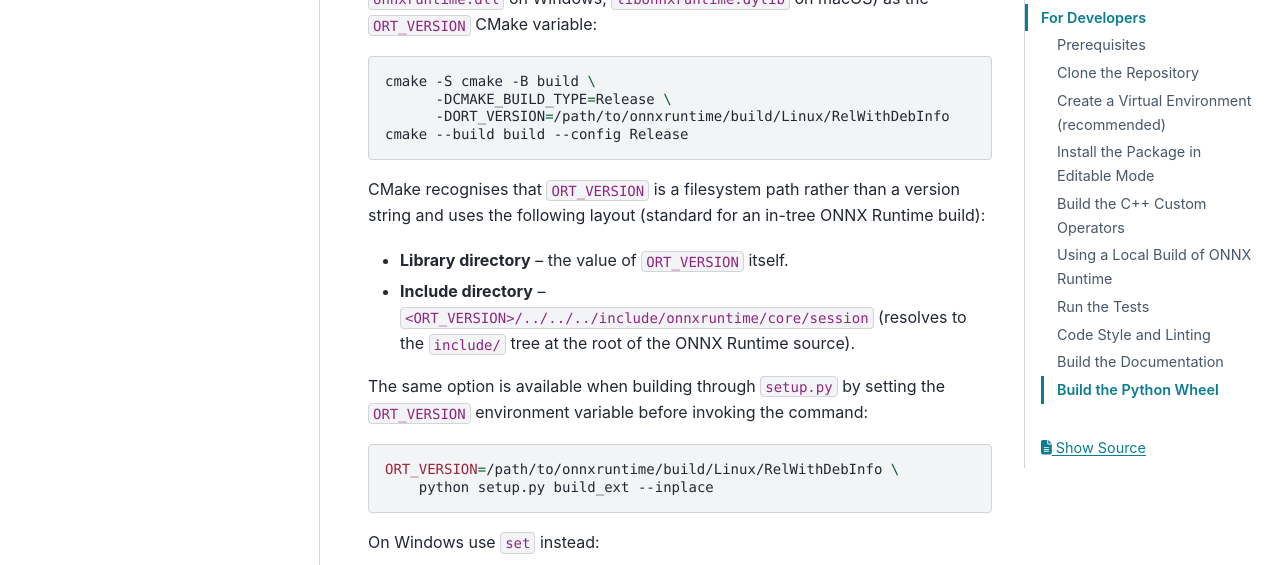
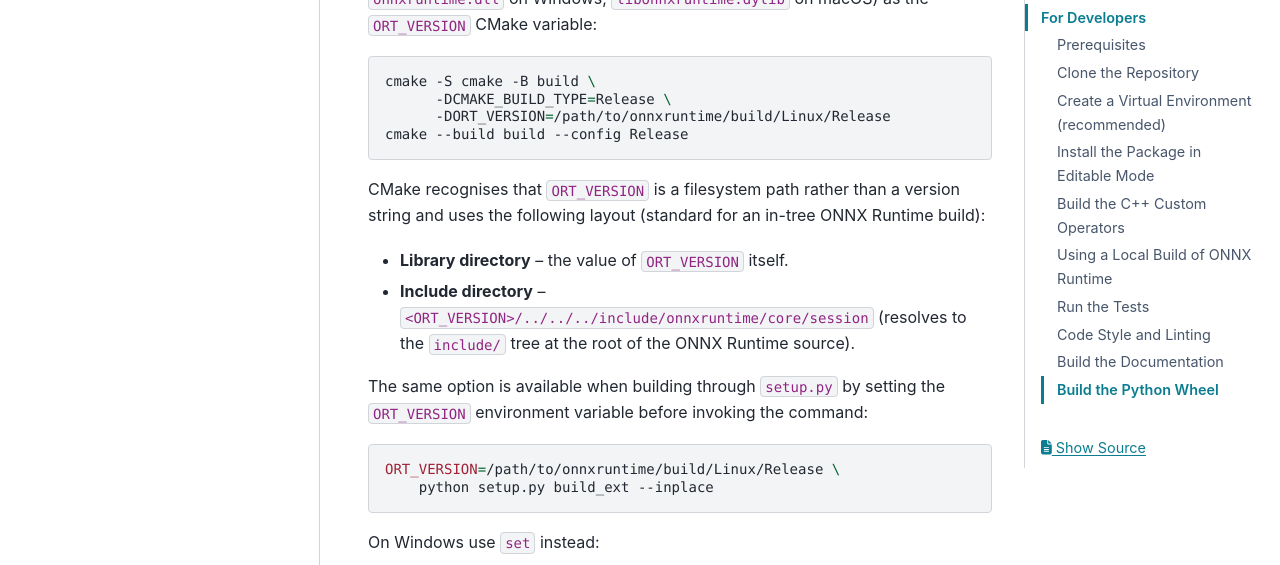
Before and after one commit to xadupre/yet-another-onnxruntime-extensions, a Sphinx documentation site: the page built from docs/getting_started.rst, in a window 1280 px wide and 900 px high, scrolled down 3168 px. Shown: the part 152-717 px from the top of the window. Built offline with Sphinx 7.4.7 and the PyData theme 0.15.4, drawn with Linux system fonts in a browser that asks for light colours; pages that are not in the unit, such as notebooks, are missing from menus.

Commit message:
docs: use Release instead of RelWithDebInfo in getting_started examples
Agent-Logs-Url: https://github.com/xadupre/yet-another-onnxruntime-extensions/sessions/9b0c3a58-c6af-4d9a-b431-1d8a1c15cf87

Co-authored-by: xadupre <22452781+xadupre@users.noreply.github.com>

```diff
--- a/docs/getting_started.rst
+++ b/docs/getting_started.rst
@@ -128,7 +128,7 @@ the ``ORT_VERSION`` CMake variable:
 
     cmake -S cmake -B build \
           -DCMAKE_BUILD_TYPE=Release \
-          -DORT_VERSION=/path/to/onnxruntime/build/Linux/RelWithDebInfo
+          -DORT_VERSION=/path/to/onnxruntime/build/Linux/Release
     cmake --build build --config Release
 
 CMake recognises that ``ORT_VERSION`` is a filesystem path rather than a
@@ -144,7 +144,7 @@ The same option is available when building through ``setup.py`` by setting the
 
 .. code-block:: bash
 
-    ORT_VERSION=/path/to/onnxruntime/build/Linux/RelWithDebInfo \
+    ORT_VERSION=/path/to/onnxruntime/build/Linux/Release \
         python setup.py build_ext --inplace
 
 On Windows use ``set`` instead:
```
